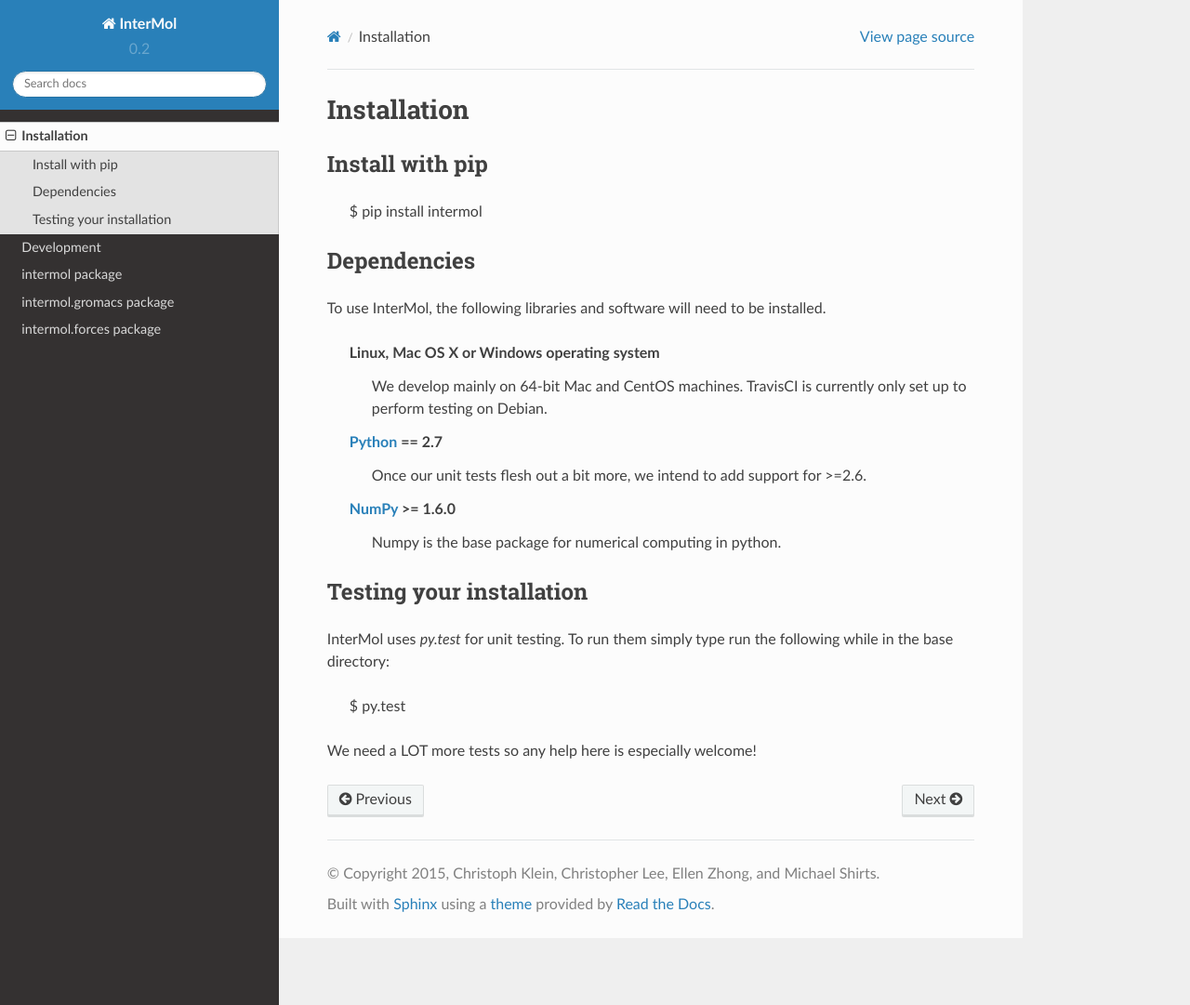
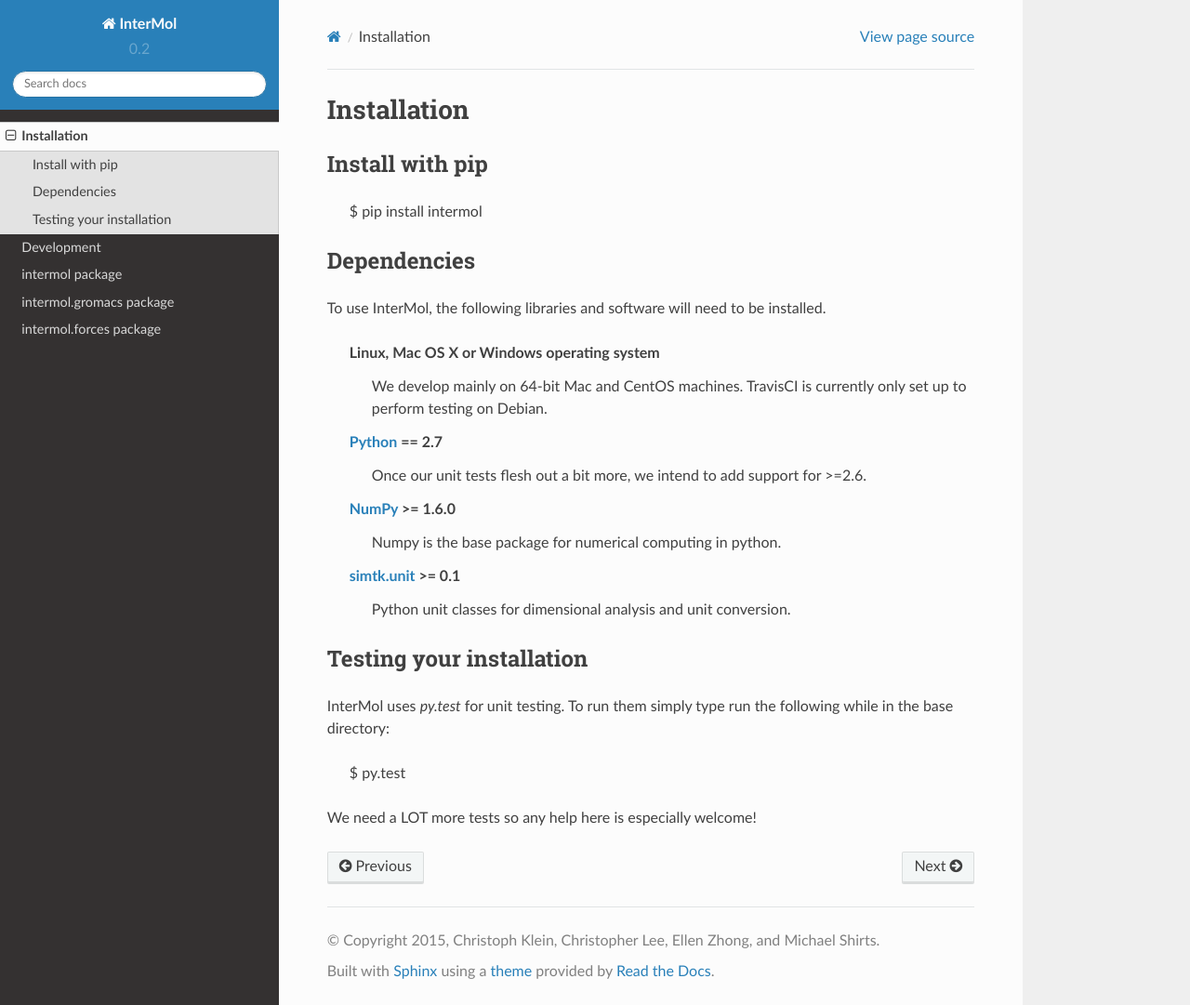
Before and after one commit to shirtsgroup/InterMol, a Sphinx documentation site: the page built from doc/installation.rst, in a window 1280 px wide and 1081 px high. Shown: the whole window at 93% size. Built offline with Sphinx 7.4.7 and the Read the Docs theme 2.0.0, drawn with Linux system fonts in a browser that asks for light colours.

Commit message:
added simtk to installation doc

```diff
--- a/doc/installation.rst
+++ b/doc/installation.rst
@@ -22,6 +22,9 @@
     `NumPy <http://numpy.scipy.org/>`_ >= 1.6.0
         Numpy is the base package for numerical computing in python.
 
+    `simtk.unit <https://github.com/rmcgibbo/simtk.unit>`_ >= 0.1
+        Python unit classes for dimensional analysis and unit conversion.
+
 Testing your installation
 -------------------------
 
```
